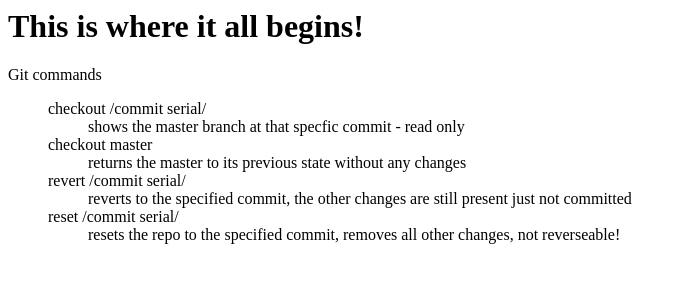
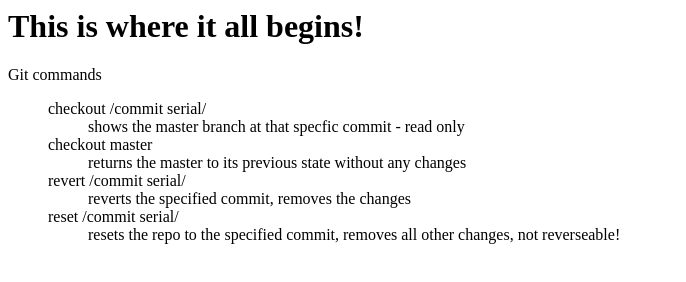
Before and after one commit to StuBehan/PracticeGitRepo, a plain HTML site: page index.html in a window 1280 px wide. Shown: the whole page, without its empty margins (0-686 px from the left). Drawn offline with Linux system fonts and the light colour scheme.

Commit message:
corrected info on index

```diff
--- a/index.html
+++ b/index.html
@@ -19,7 +19,7 @@
                 </ul>
             <li>revert /commit serial/</li>
                 <ul style="list-style-type:none;">
-                    <li>reverts to the specified commit, the other changes are still present just not committed</li>
+                    <li>reverts the specified commit, removes the changes</li>
                 </ul>
             <li>reset /commit serial/</li>
                 <ul style="list-style-type:none;">
```
